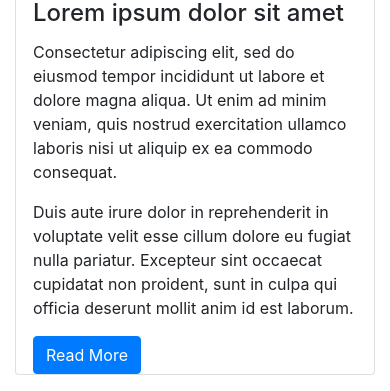
After one commit to Martk0s/PND_Project, a PHP site: page /test.html in a window 390 px wide. The commit adds this page. Shown: the part 3673-4064 px from the top of the page. Run offline with PHP 8.4, Linux system fonts and the light colour scheme.

Commit message:
Push requested by XSNIPER

```diff
--- a/web/index.php
+++ b/web/index.php
@@ -21,7 +21,7 @@
 
     $conn = new MongoDB\Driver\Manager("mongodb://localhost:27017");
     $query = new MongoDB\Driver\Query([]);
-    $rows = $conn->executeQuery("PND_Project.shoe", $query);
+    $rows = $conn->executeQuery("PND_Project.shoes", $query);
 
     if (isset($_POST['submit'])){
         foreach ($rows as $row){
--- /dev/null
+++ b/web/test.html
@@ -0,0 +1,140 @@
+<html lang="en">
+<head>
+    <meta charset="UTF-8">
+    <meta name="viewport" content="width=device-width, initial-scale=1.0">
+    <meta http-equiv="X-UA-Compatible" content="ie=edge">
+    <link href="https://stackpath.bootstrapcdn.com/bootstrap/4.4.1/css/bootstrap.min.css" rel="stylesheet" integrity="sha384-Vkoo8x4CGsO3+Hhxv8T/Q5PaXtkKtu6ug5TOeNV6gBiFeWPGFN9MuhOf23Q9Ifjh" crossorigin="anonymous">
+    <title>Document</title>
+</head>
+<body>
+    <section>
+    <div class="container py-3">
+        <div class="card">
+        <div class="row ">
+            <div class="col-md-4">
+                <img src="https://images.asos-media.com/products/new-balance-997-trainers-in-black/12883809-2?$XXL$&wid=513&fit=constrain" class="w-100">
+            </div>
+            <div class="col-md-8 px-3">
+                <div class="card-block px-3">
+                <h4 class="card-title">Lorem ipsum dolor sit amet</h4>
+                <p class="card-text">Consectetur adipiscing elit, sed do eiusmod tempor incididunt ut labore et dolore magna aliqua. Ut enim ad minim veniam, quis nostrud exercitation ullamco laboris nisi ut aliquip ex ea commodo consequat. </p>
+                <p class="card-text">Duis aute irure dolor in reprehenderit in voluptate velit esse cillum dolore eu fugiat nulla pariatur. Excepteur sint occaecat cupidatat non proident, sunt in culpa qui officia deserunt mollit anim id est laborum.</p>
+                <a href="#" class="btn btn-primary">Read More</a>
+                </div>
+            </div>
+
+            </div>
+        </div>
+        </div>
+    </div>
+    </section>
+
+    <section>
+    <div class="container py-3">
+        <div class="card">
+        <div class="row ">
+            <div class="col-md-4">
+                <img src="https://images.asos-media.com/products/new-balance-997-trainers-in-black/12883809-2?$XXL$&wid=513&fit=constrain" class="w-100">
+            </div>
+            <div class="col-md-8 px-3">
+                <div class="card-block px-3">
+                <h4 class="card-title">Lorem ipsum dolor sit amet</h4>
+                <p class="card-text">Consectetur adipiscing elit, sed do eiusmod tempor incididunt ut labore et dolore magna aliqua. Ut enim ad minim veniam, quis nostrud exercitation ullamco laboris nisi ut aliquip ex ea commodo consequat. </p>
+                <p class="card-text">Duis aute irure dolor in reprehenderit in voluptate velit esse cillum dolore eu fugiat nulla pariatur. Excepteur sint occaecat cupidatat non proident, sunt in culpa qui officia deserunt mollit anim id est laborum.</p>
+                <a href="#" class="btn btn-primary">Read More</a>
+                </div>
+            </div>
+
+            </div>
+        </div>
+        </div>
+    </div>
+    </section>
+<body>
+    <section>
+    <div class="container py-3">
+        <div class="card">
+        <div class="row ">
+            <div class="col-md-4">
+                <img src="https://images.asos-media.com/products/new-balance-997-trainers-in-black/12883809-2?$XXL$&wid=513&fit=constrain" class="w-100">
+            </div>
+            <div class="col-md-8 px-3">
+                <div class="card-block px-3">
+                <h4 class="card-title">Lorem ipsum dolor sit amet</h4>
+                <p class="card-text">Consectetur adipiscing elit, sed do eiusmod tempor incididunt ut labore et dolore magna aliqua. Ut enim ad minim veniam, quis nostrud exercitation ullamco laboris nisi ut aliquip ex ea commodo consequat. </p>
+                <p class="card-text">Duis aute irure dolor in reprehenderit in voluptate velit esse cillum dolore eu fugiat nulla pariatur. Excepteur sint occaecat cupidatat non proident, sunt in culpa qui officia deserunt mollit anim id est laborum.</p>
+                <a href="#" class="btn btn-primary">Read More</a>
+                </div>
+            </div>
+
+            </div>
+        </div>
+        </div>
+    </div>
+    </section>
+    <section>
+    <div class="container py-3">
+        <div class="card">
+        <div class="row ">
+            <div class="col-md-4">
+                <img src="https://images.asos-media.com/products/new-balance-997-trainers-in-black/12883809-2?$XXL$&wid=513&fit=constrain" class="w-100">
+            </div>
+            <div class="col-md-8 px-3">
+                <div class="card-block px-3">
+                <h4 class="card-title">Lorem ipsum dolor sit amet</h4>
+                <p class="card-text">Consectetur adipiscing elit, sed do eiusmod tempor incididunt ut labore et dolore magna aliqua. Ut enim ad minim veniam, quis nostrud exercitation ullamco laboris nisi ut aliquip ex ea commodo consequat. </p>
+                <p class="card-text">Duis aute irure dolor in reprehenderit in voluptate velit esse cillum dolore eu fugiat nulla pariatur. Excepteur sint occaecat cupidatat non proident, sunt in culpa qui officia deserunt mollit anim id est laborum.</p>
+                <a href="#" class="btn btn-primary">Read More</a>
+                </div>
+            </div>
+
+            </div>
+        </div>
+        </div>
+    </div>
+    </section>
+<body>
+    <section>
+    <div class="container py-3">
+        <div class="card">
+        <div class="row ">
+            <div class="col-md-4">
+                <img src="https://images.asos-media.com/products/new-balance-997-trainers-in-black/12883809-2?$XXL$&wid=513&fit=constrain" class="w-100">
+            </div>
+            <div class="col-md-8 px-3">
+                <div class="card-block px-3">
+                <h4 class="card-title">Lorem ipsum dolor sit amet</h4>
+                <p class="card-text">Consectetur adipiscing elit, sed do eiusmod tempor incididunt ut labore et dolore magna aliqua. Ut enim ad minim veniam, quis nostrud exercitation ullamco laboris nisi ut aliquip ex ea commodo consequat. </p>
+                <p class="card-text">Duis aute irure dolor in reprehenderit in voluptate velit esse cillum dolore eu fugiat nulla pariatur. Excepteur sint occaecat cupidatat non proident, sunt in culpa qui officia deserunt mollit anim id est laborum.</p>
+                <a href="#" class="btn btn-primary">Read More</a>
+                </div>
+            </div>
+
+            </div>
+        </div>
+        </div>
+    </div>
+    </section>
+    <section>
+    <div class="container py-3">
+        <div class="card">
+        <div class="row ">
+            <div class="col-md-4">
+                <img src="https://images.asos-media.com/products/new-balance-997-trainers-in-black/12883809-2?$XXL$&wid=513&fit=constrain" class="w-100">
+            </div>
+            <div class="col-md-8 px-3">
+                <div class="card-block px-3">
+                <h4 class="card-title">Lorem ipsum dolor sit amet</h4>
+                <p class="card-text">Consectetur adipiscing elit, sed do eiusmod tempor incididunt ut labore et dolore magna aliqua. Ut enim ad minim veniam, quis nostrud exercitation ullamco laboris nisi ut aliquip ex ea commodo consequat. </p>
+                <p class="card-text">Duis aute irure dolor in reprehenderit in voluptate velit esse cillum dolore eu fugiat nulla pariatur. Excepteur sint occaecat cupidatat non proident, sunt in culpa qui officia deserunt mollit anim id est laborum.</p>
+                <a href="#" class="btn btn-primary">Read More</a>
+                </div>
+            </div>
+
+            </div>
+        </div>
+        </div>
+    </div>
+    </section>
+</body>
+</html>
```
Also changed, not shown: web/card_1col.html (added, +46 -0 lines), web/card_2col.html (renamed from web/card.html, +1 -32 lines), web/css/color.css (added, +76 -0 lines), web/test.php (added, +43 -0 lines).
